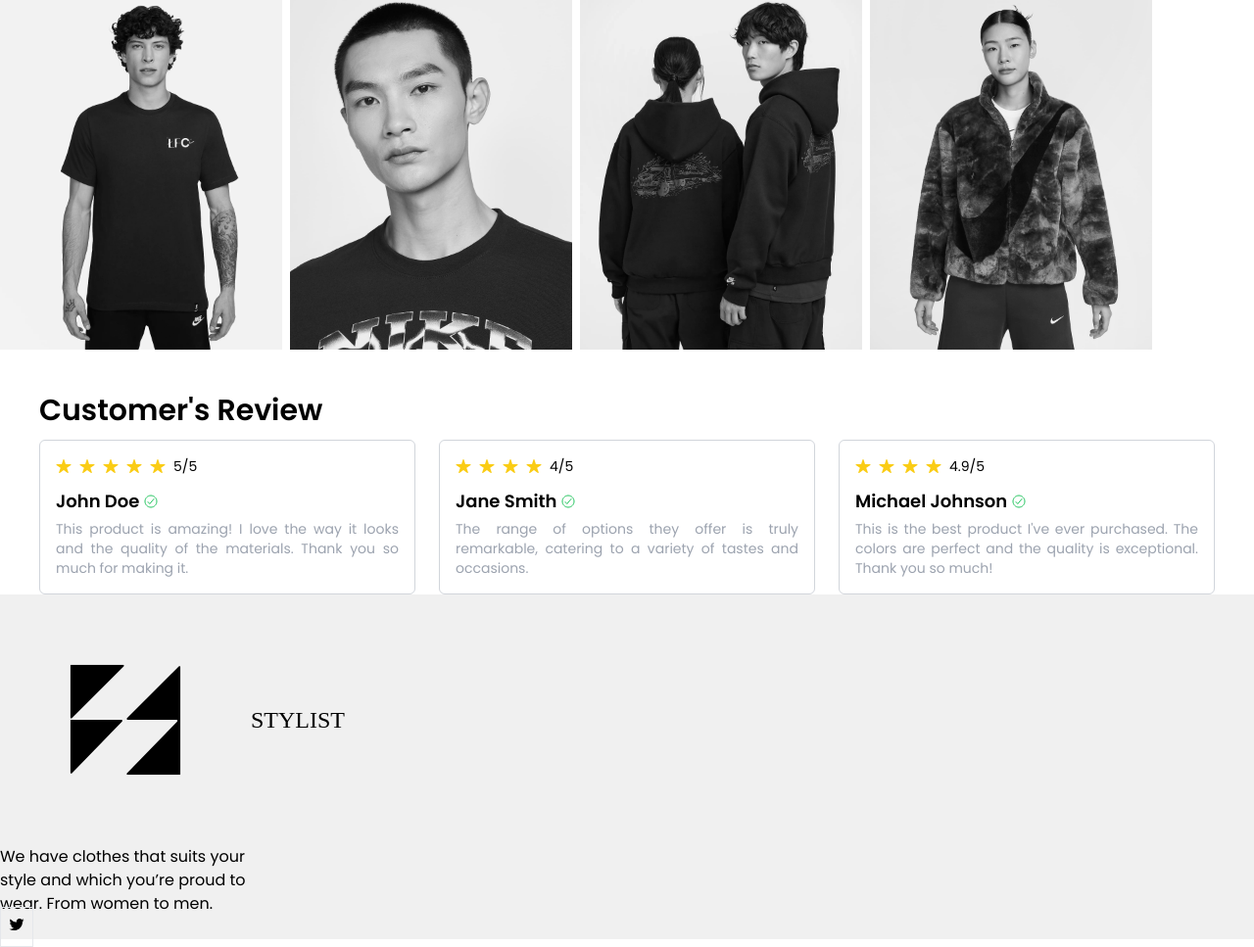
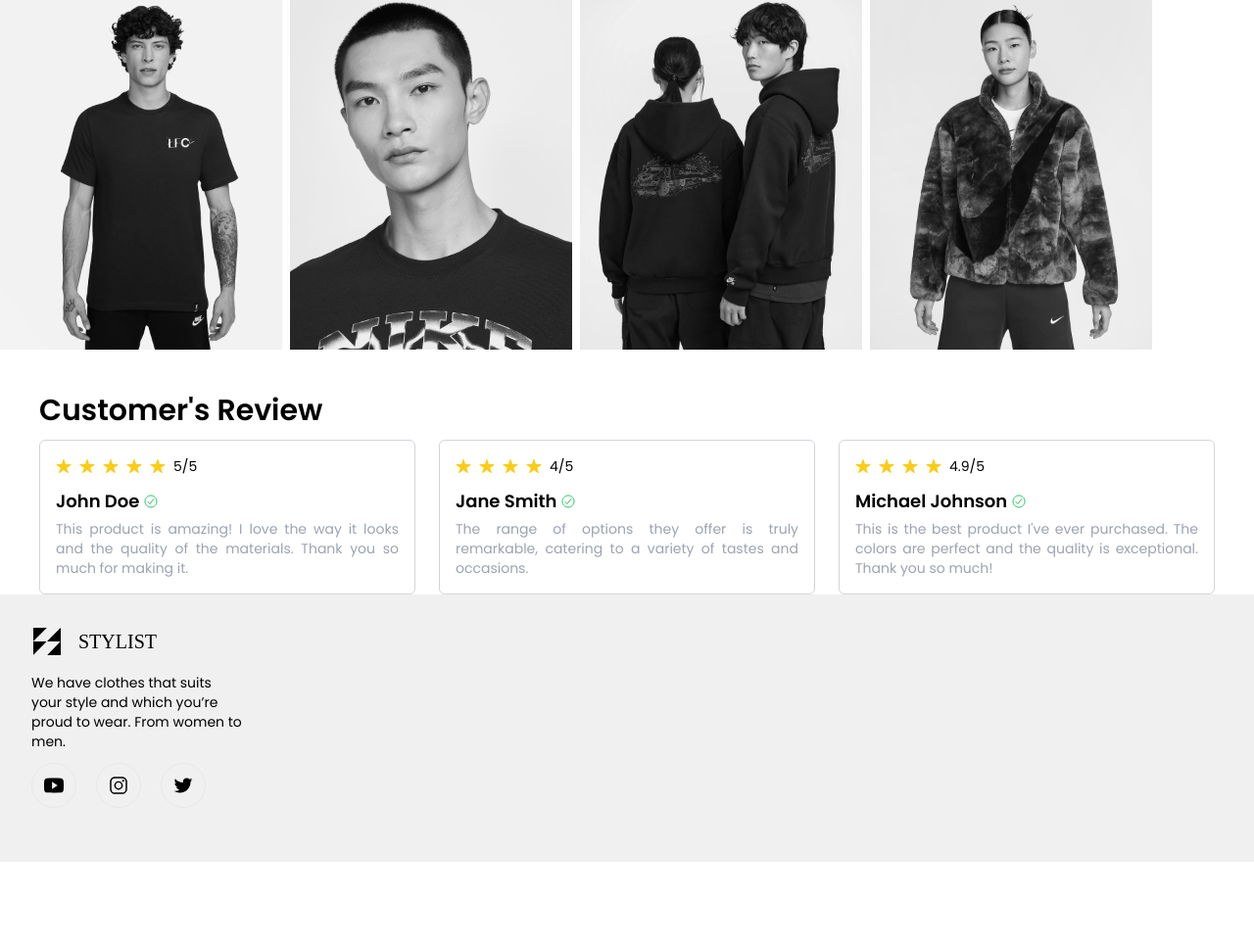
Before and after one commit to ayuarista/stylist, a website: page src/index.html in a window 1280 px wide. Shown: the part 2063-3030 px from the top of the page at 98% size. After the commit the page ends 2943 px from the top, so only its background shows below. Drawn offline with nearby package versions, Linux system fonts and the light colour scheme; a web font is replaced by a local one.

Commit message:
debug footer

```diff
--- a/src/index.html
+++ b/src/index.html
@@ -227,15 +227,27 @@
     </section>
 
     <!-- Footer -->
-    <footer class="grid grid-cols-5 bg-[#F0F0F0]">
+    <footer class="grid grid-cols-5 p-4 bg-[#F0F0F0]">
       <div>
         <div class="flex items-center">
-          <img src="./assets/logo/stylist-logo.svg" alt="">
-          <h1 class="text-2xl font-dela">STYLIST</h1>
+          <img src="./assets/logo/stylist-logo.svg" alt="" class="w-16">
+          <h1 class="text-xl font-dela">STYLIST</h1>
         </div>
-        <p class="max-w-64">We have clothes that suits your style and which you’re proud to wear. From women to men.</p>
-        <div>
-          <span class="p-2 border border-gray-200 hover:bg-black hover:text-white text-black transition-all"><ion-icon name="logo-twitter"></ion-icon></span>
+        <div class="mx-4">
+          <p class="max-w-64 text-sm">We have clothes that suits your style and which you’re proud to wear. From women to men.</p>
+          <div class="flex justify-between items-center mt-3 mb-8">
+            <div class="flex justify-center items-center gap-5">
+              <a href="https://www.youtube.com/@ENHYPENOFFICIAL">
+                <ion-icon name="logo-youtube" class="text-xl border border-gray-200 p-3 rounded-full hover:text-white text-black hover:bg-black transition-all duration-300"></ion-icon>
+              </a>
+              <a href="instagram.com/enhypen">
+                <ion-icon name="logo-instagram" class="text-xl border border-gray-200 p-3 rounded-full hover:text-white text-black hover:bg-black transition-all duration-300"></ion-icon>
+              </a>
+              <a href="twitter.com/ENHYPEN">
+                <ion-icon name="logo-twitter" class="text-xl border border-gray-200 p-3 rounded-full hover:text-white text-black hover:bg-black transition-all duration-300"></ion-icon>
+              </a>
+            </div>
+          </div>
         </div>
       </div>
     </footer>
```
Also changed, not shown: dist/output.css.
